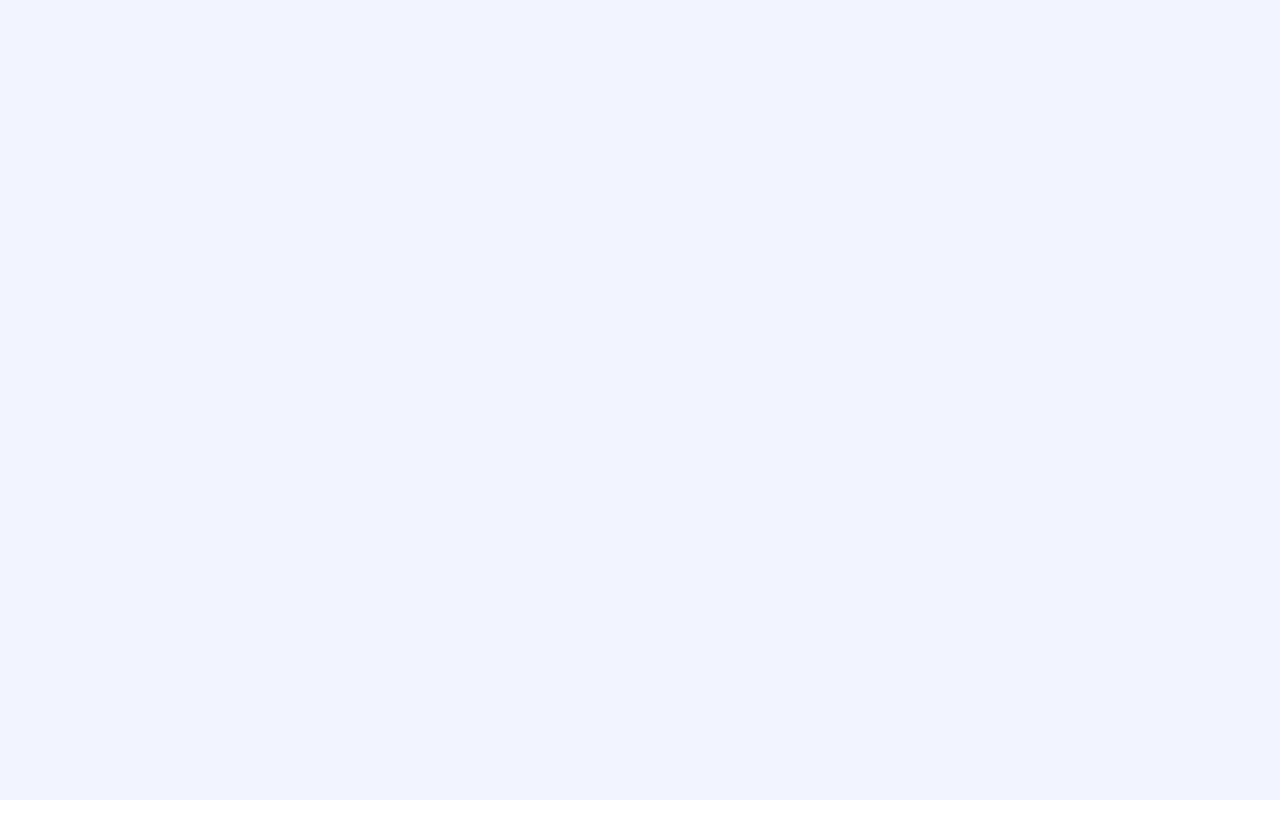
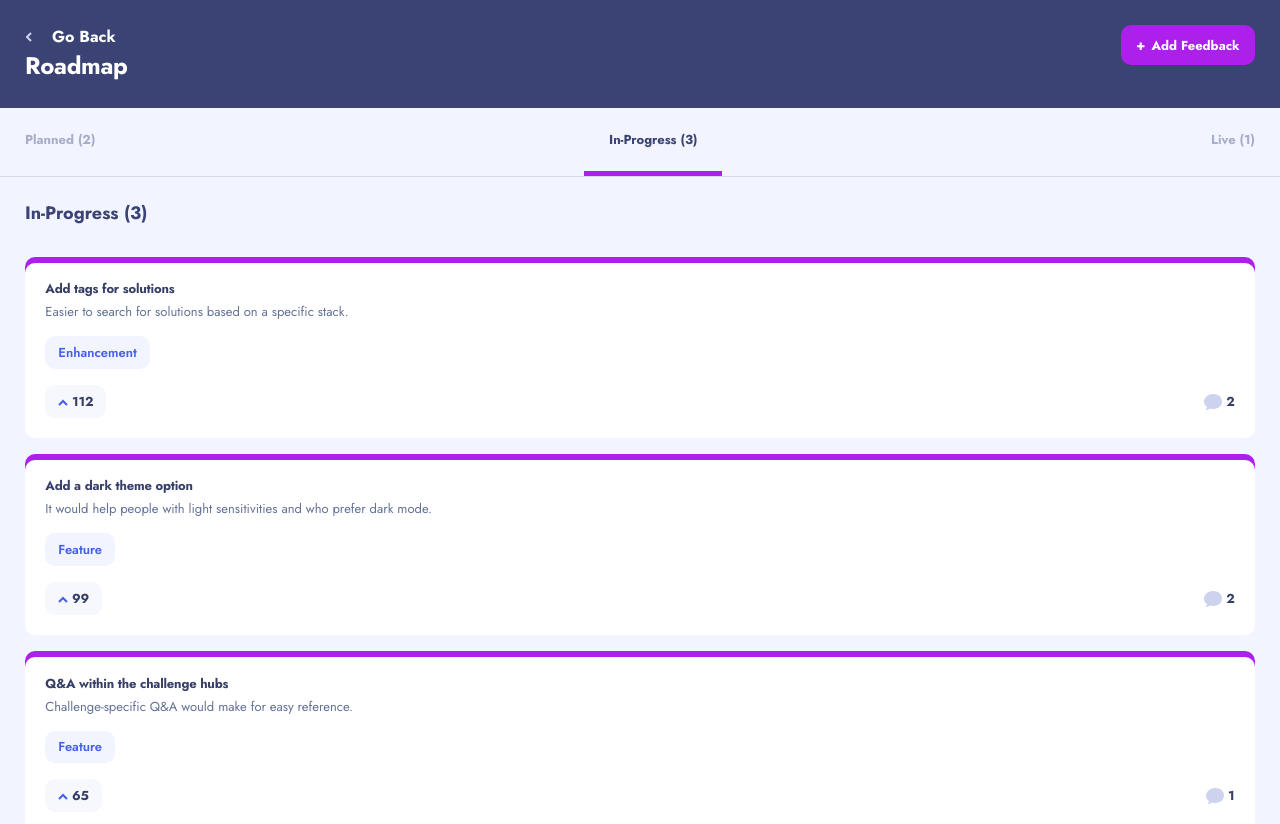
Before and after one commit to Uri-Raz-Dev/product-feedback-front, a React (Vite) app: page /roadmap in a window 1280 px wide. Before the commit this address had no page. Shown: the top 824 px of the page. Before the commit the page ends 800 px from the top, so only its background shows below. Built offline with nearby package versions, Linux system fonts and the light colour scheme.

Commit message:
Finish roadmap basic style

```diff
--- a/src/App.tsx
+++ b/src/App.tsx
@@ -6,6 +6,7 @@ import Suggestions from './pages/Suggestions'
 import FeedbackDetail from './pages/FeedbackDetail'
 import NewFeedback from './pages/NewFeedback'
 import EditFeedback from './pages/EditFeedback'
+import Roadmap from './pages/Roadmap'
 
 export function App() {
   return (
@@ -29,6 +30,7 @@ export function App() {
                 element={<EditFeedback />}
                 path='/edit_feedback/:id'
               ></Route>
+              <Route element={<Roadmap />} path='/roadmap'></Route>
             </Routes>
           </main>
         </section>
--- /dev/null
+++ b/src/assets/style/cmps/Roadmap/_Roadmap.scss
@@ -0,0 +1,80 @@
+.roadmap-layout {
+    .roadmap-header {
+        background-color: $deepblue2;
+        color: white;
+        font-weight: bold;
+        padding: rem(25px);
+        display: grid;
+        grid-template-columns: 1fr 1fr;
+
+
+        >:nth-child(2) {
+            justify-self: end;
+        }
+
+        .nav-back {
+            display: flex;
+            gap: rem(20px);
+
+            .arrow-left {
+                stroke: #CDD2EE;
+            }
+        }
+    }
+
+    .suggestions-list {
+        >li {
+            box-shadow: inset 0px 6px 0px 0px $purple;
+        }
+    }
+
+    .roadmap-subheader {
+        color: $deepblue2;
+        font-size: rem(18px);
+        font-weight: bold;
+        margin-inline-start: rem(25px);
+        margin-block-start: rem(25px);
+    }
+}
+
+.roadmap-menu {
+    position: relative;
+    display: flex;
+    padding-block-end: rem(5px);
+    border-block-end: 1px solid #8c92b347;
+    // gap: rem(20px);
+    justify-content: space-between;
+    // text-align: start;
+    font-size: rem(13px);
+    font-weight: bold;
+    // box-shadow: 0px 1px 0px 0px black;
+
+    >* {
+        padding-inline: rem(25px);
+        padding-block: rem(20px);
+        text-align: center;
+        color: $deepblue2;
+        opacity: 0.4;
+    }
+
+    >:nth-child(1) {
+
+        // margin-inline-start: rem(25px);
+    }
+
+    >:nth-child(2) {
+        text-align: center;
+    }
+
+    >:last-child {
+        text-align: center;
+    }
+
+    .menu-active {
+        opacity: 1;
+        box-shadow: 0px 5px 0px 0px $purple;
+    }
+
+
+
+}
--- a/src/assets/style/main.scss
+++ b/src/assets/style/main.scss
@@ -29,3 +29,6 @@
 
 //EditFeedback
 @import 'cmps/EditFeedback/EditFeedback';
+
+//Roadmap
+@import 'cmps/Roadmap/Roadmap';
--- /dev/null
+++ b/src/cmps/NavBack.tsx
@@ -0,0 +1,13 @@
+import { Link } from 'react-router-dom'
+import { SvgIcon } from './Svgicon'
+
+function NavBack() {
+  return (
+    <span className='nav-back'>
+      <SvgIcon iconName='arrowLeft' />
+      <Link to={'/'}>Go Back</Link>
+    </span>
+  )
+}
+
+export default NavBack
--- /dev/null
+++ b/src/cmps/RoadmapHeader.tsx
@@ -0,0 +1,16 @@
+import AddFeedback from './AddFeedback'
+import NavBack from './NavBack'
+
+function RoadmapHeader() {
+  return (
+    <section className='roadmap-header'>
+      <div>
+        <NavBack />
+        <h1>Roadmap</h1>
+      </div>
+      <AddFeedback />
+    </section>
+  )
+}
+
+export default RoadmapHeader
--- /dev/null
+++ b/src/cmps/RoadmapMenu.tsx
@@ -0,0 +1,23 @@
+import { roadmapMenuProps } from '../pages/Roadmap'
+
+function RoadmapMenu({
+  activeIndex,
+  setActiveIndex,
+  menuItems,
+}: roadmapMenuProps) {
+  return (
+    <section className='roadmap-menu'>
+      {menuItems.map((item) => (
+        <span
+          key={item.index}
+          onClick={() => setActiveIndex(item.index)}
+          className={activeIndex === item.index ? 'menu-active' : ''}
+        >
+          {item.label}
+        </span>
+      ))}
+    </section>
+  )
+}
+
+export default RoadmapMenu
--- a/src/cmps/SuggestionsList.tsx
+++ b/src/cmps/SuggestionsList.tsx
@@ -1,13 +1,14 @@
-import { Link } from 'react-router-dom'
+import { Link, useLocation } from 'react-router-dom'
 import { Suggestions } from '../services/feedback.service.local'
 import { utilService } from '../services/util.service'
 import { SvgIcon } from './Svgicon'
+import { roadmapMenuProps } from '../pages/Roadmap'
 
 export interface SuggestionsListProps {
   suggestions: Suggestions[]
 }
-
 function SuggestionsList({ suggestions }: SuggestionsListProps): JSX.Element {
+  let { pathname } = useLocation()
   return (
     <section className='suggestions-list-layout full main-layout'>
       <ul className='suggestions-list '>
@@ -15,7 +16,13 @@ function SuggestionsList({ suggestions }: SuggestionsListProps): JSX.Element {
           suggestion.productRequests.map((s) => {
             return (
               <li key={s._id}>
-                <div>{s.title}</div>
+                {/* {pathname === '/roadmap' && (
+                  <div>
+                    <span></span>
+                    <span>hi</span>
+                  </div>
+                )} */}
+                <div className='suggestion-title'>{s.title}</div>
                 <p>{s.description}</p>
 
                 <div>{utilService.toUpperCase(s.category)}</div>
--- a/src/pages/EditFeedback.tsx
+++ b/src/pages/EditFeedback.tsx
@@ -3,9 +3,8 @@ import { useSelector } from 'react-redux'
 import { Link, useParams } from 'react-router-dom'
 import { loadSuggestion } from '../store/actions/suggestions.action'
 import { RootState } from '../store/store'
-import { layouts } from 'chart.js'
 import { SvgIcon } from '../cmps/Svgicon'
-import { log } from 'console'
+import NavBack from '../cmps/NavBack'
 
 function EditFeedback() {
   const { id } = useParams()
@@ -29,10 +28,7 @@ function EditFeedback() {
 
   return (
     <div className='edit-feedback-layout'>
-      <span className='nav-back'>
-        <SvgIcon iconName='arrowLeft' />
-        <Link to={'/'}>Go Back</Link>
-      </span>
+      <NavBack />
       <div className='feedback-form '>
         <section className='feedback-title-container'>
           <span className='circle'>
--- a/src/pages/NewFeedback.tsx
+++ b/src/pages/NewFeedback.tsx
@@ -1,13 +1,11 @@
 import { Link } from 'react-router-dom'
 import { SvgIcon } from '../cmps/Svgicon'
+import NavBack from '../cmps/NavBack'
 
 function NewFeedback() {
   return (
     <div className='new-feedback-layout'>
-      <span className='nav-back'>
-        <SvgIcon iconName='arrowLeft' />
-        <Link to={'/'}>Go Back</Link>
-      </span>
+      <NavBack />
       <div className='feedback-form '>
         <section className='feedback-title-container'>
           <span className='circle'>
--- /dev/null
+++ b/src/pages/Roadmap.tsx
@@ -0,0 +1,46 @@
+import { useSelector } from 'react-redux'
+import RoadmapHeader from '../cmps/RoadmapHeader'
+import RoadmapMenu from '../cmps/RoadmapMenu'
+import { useEffect, useState } from 'react'
+import { RootState } from '../store/store'
+import { loadSuggestions } from '../store/actions/suggestions.action'
+import SuggestionsList from '../cmps/SuggestionsList'
+
+export type index = {
+  activeIndex: number
+  setActiveIndex: (value: number) => void
+}
+
+export interface menu {
+  menuItems: { label: string; index: number }[]
+}
+
+export type roadmapMenuProps = index & menu
+function Roadmap() {
+  const [activeIndex, setActiveIndex] = useState(1)
+  const menuItems = [
+    { label: 'Planned (2)', index: 0 },
+    { label: 'In-Progress (3)', index: 1 },
+    { label: 'Live (1)', index: 2 },
+  ]
+  const suggestions = useSelector(
+    (state: RootState) => state.suggestionsModule.suggestions
+  )
+  useEffect(() => {
+    loadSuggestions()
+  }, [])
+  return (
+    <div className='roadmap-layout full'>
+      <RoadmapHeader />
+      <RoadmapMenu
+        activeIndex={activeIndex}
+        setActiveIndex={setActiveIndex}
+        menuItems={menuItems}
+      />
+      <div className='roadmap-subheader'>{menuItems[activeIndex].label}</div>
+      <SuggestionsList suggestions={suggestions} />
+    </div>
+  )
+}
+
+export default Roadmap
--- a/src/services/svg.service.ts
+++ b/src/services/svg.service.ts
@@ -3,7 +3,7 @@ const SVGS: Record<string, string> = {
 
   arrowUp: `<svg class="arrow-up" width="10" height="7" xmlns="http://www.w3.org/2000/svg"><path d="M1 6l4-4 4 4" stroke="#4661E6" stroke-width="2" fill="none" fill-rule="evenodd"/></svg>`,
 
-  arrowLeft: `<svg width="7" height="10" xmlns="http://www.w3.org/2000/svg"><path d="M6 9L2 5l4-4" stroke="#4661E6" stroke-width="2" fill="none" fill-rule="evenodd"/></svg>`,
+  arrowLeft: `<svg class="arrow-left" width="7" height="10" xmlns="http://www.w3.org/2000/svg"><path d="M6 9L2 5l4-4"  stroke-width="2" fill="none" fill-rule="evenodd"/></svg>`,
 
   hamburger: `<svg width="20" height="17" xmlns="http://www.w3.org/2000/svg"><g fill="#FFF" fill-rule="evenodd">
 <path d="M0 0h20v3H0zM0 7h20v3H0zM0 14h20v3H0z"/></g></svg>`,
```
